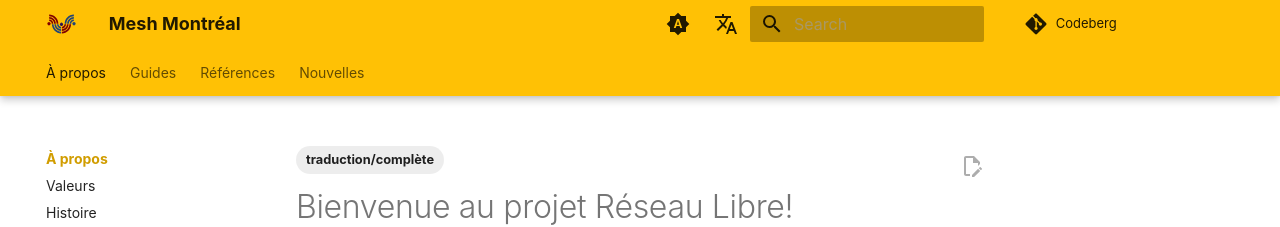
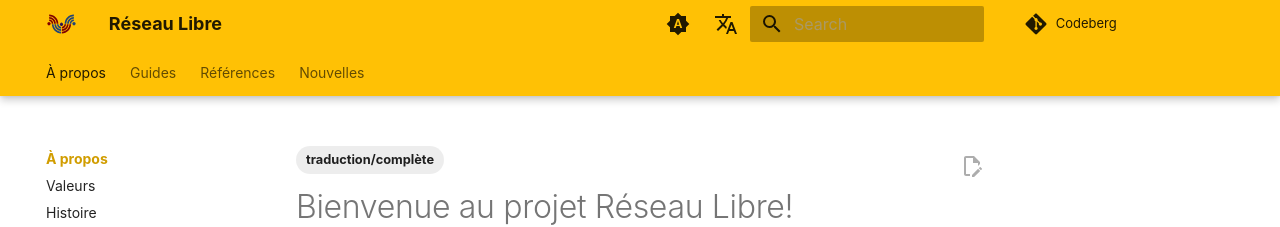
Before and after one commit to ReseauLibre/lora.reseaulibre.ca, an MkDocs documentation site: the page built from docs/index.md, in a window 1280 px wide. Shown: the top 227 px of the page. Built offline with MkDocs 1.6.1 and Material for MkDocs 9.7.7, drawn with Linux system fonts in a browser that asks for light colours; plug-ins that fetch from the network failed and are left out; comment, search, counter and statistics services are not loaded.

Commit message:
fix title: don't pretend to be Mesh Montréal
The rationale here was to provide a french alternative to Montreal
Mesh, but it turns out we're more anglo (for now :().

```diff
--- a/mkdocs.yml
+++ b/mkdocs.yml
@@ -1,7 +1,7 @@
 ---
-site_name: Mesh Montréal
+site_name: Réseau Libre
 site_url: https://lora.reseaulibre.ca/fr
-site_description: The Montreal mesh project"
+site_description: Expériences mesh à Montréal
 site_author: Anarcat and others
 copyright: Copyleft &copy; CC-BY-SA 4.0
 repo_url: https://codeberg.org/reseaulibre/lora-reseaulibre-ca
```
